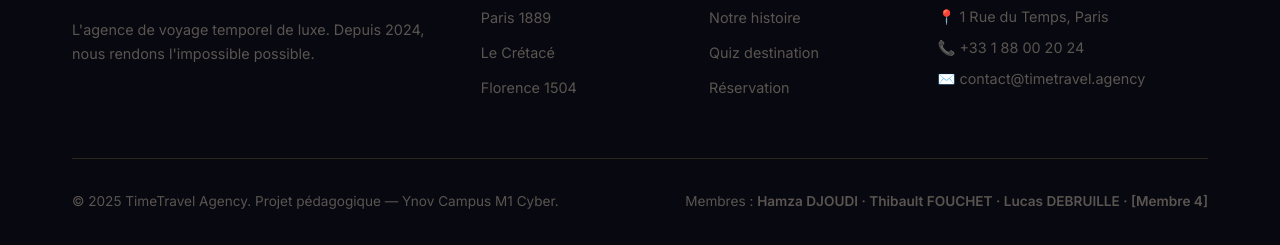
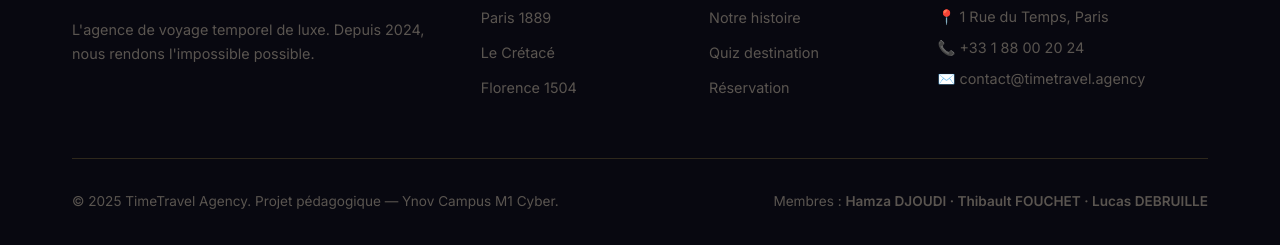
Before and after one commit to HAAMZA7/timetravel-agency, a plain HTML site: page index.html in a window 1280 px wide. Shown: the part 4935-5180 px from the top of the page. Drawn offline with nearby package versions, Linux system fonts and the light colour scheme; a web font is replaced by a local one.

Commit message:
fix: group is 3 members, remove placeholder

```diff
--- a/index.html
+++ b/index.html
@@ -404,7 +404,7 @@
             </div>
             <div class="footer-bottom">
                 <p>© 2025 TimeTravel Agency. Projet pédagogique — Ynov Campus M1 Cyber.</p>
-                <p>Membres : <strong>Hamza DJOUDI · Thibault FOUCHET · Lucas DEBRUILLE · [Membre 4]</strong></p>
+                <p>Membres : <strong>Hamza DJOUDI · Thibault FOUCHET · Lucas DEBRUILLE</strong></p>
             </div>
         </div>
     </footer>
```
Also changed, not shown: 1 other file.
